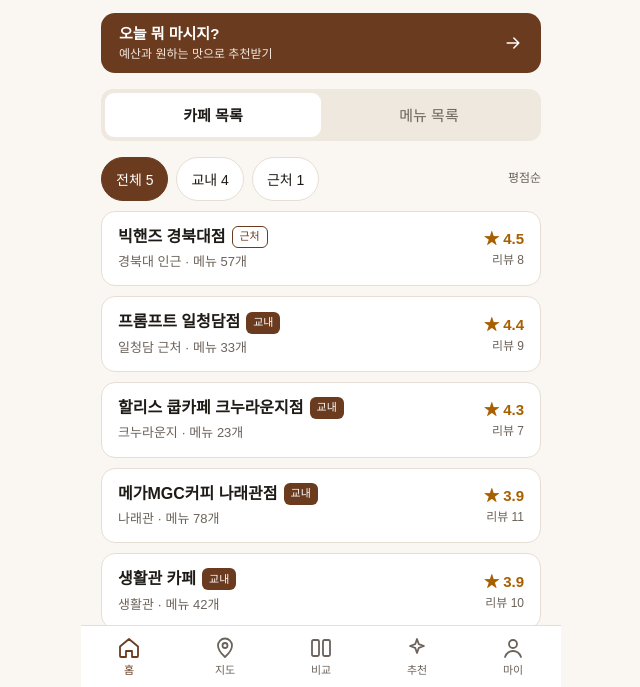
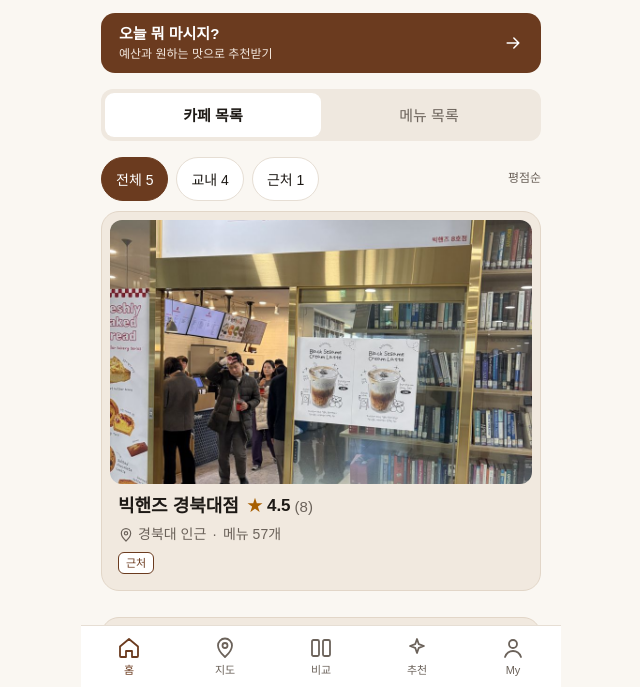
Before and after one commit to minseongee/gcgteam9, a plain HTML site: page index.html in a window 1280 px wide. Shown: the part 111-798 px from the top of the page, without its empty margins (319-959 px from the left). Drawn offline with Linux system fonts and the light colour scheme.

Commit message:
feat : 카페 사진 추가, 홈 카페 목록 사진 카드로 변경

```diff
--- a/css/style.css
+++ b/css/style.css
@@ -6,6 +6,8 @@
     --accent: #6B3B1F;      /* 강조(버튼·선택됨) */
     --accent-dark: #4A2814; /* 강조 눌렀을 때 */
     --accent-soft: #F3E8DF; /* 강조 옅은 바탕 */
+    --cafe-card-bg: #F1E9DF; /* 홈 카페 카드 바탕 (배경보다 조금 진하게) */
+    --cafe-card-line: #E2D6C8; /* 홈 카페 카드 테두리 */
     --text: #1E1A16;        /* 본문 글자 */
     --muted: #6B625A;       /* 보조 글자 */
     --line: #E6DED4;        /* 테두리 */
@@ -626,40 +628,85 @@ select.input {
 
 .cafe-card {
     display: flex;
-    justify-content: space-between;
-    align-items: center;
-    gap: 12px;
-}
-
-.cafe-card-main {
-    display: flex;
-    flex-direction: column;
-    gap: 5px;
+    flex-direction: column;
+    margin-bottom: 16px;
+    padding: 8px;
+    border: 1px solid var(--cafe-card-line);
+    border-radius: 18px;
+    background: var(--cafe-card-bg);
+    color: var(--text);
+    text-decoration: none;
+}
+
+.cafe-card-body {
+    display: flex;
+    flex-direction: column;
+    gap: 6px;
+    padding: 10px 8px 8px;
+}
+
+a.cafe-card:focus-visible {
+    outline: 2px solid var(--accent);
+    outline-offset: 3px;
+}
+
+.cafe-card-title {
+    display: flex;
+    align-items: center;
+    gap: 4px;
     min-width: 0;
 }
 
-.cafe-card-title {
-    display: flex;
-    align-items: center;
+.cafe-card-name {
+    min-width: 0;
+    margin-right: 4px;
+    overflow: hidden;
+    font-size: 18px;
+    font-weight: 700;
+    white-space: nowrap;
+    text-overflow: ellipsis;
+}
+
+.cafe-card-star {
+    flex-shrink: 0;
+    color: var(--star);
+    font-size: 16px;
+}
+
+.cafe-card-rating {
+    flex-shrink: 0;
+    font-size: 17px;
+    font-weight: 700;
+}
+
+.cafe-card-count {
+    flex-shrink: 0;
+    color: var(--muted);
+    font-size: 15px;
+}
+
+.cafe-card-noreview {
+    flex-shrink: 0;
+    color: var(--muted);
+    font-size: 14px;
+}
+
+.cafe-card-meta {
+    display: flex;
+    align-items: center;
+    gap: 4px;
+    color: var(--muted);
+    font-size: 14px;
+}
+
+.cafe-card-dot {
+    margin: 0 2px;
+}
+
+.cafe-card-tags {
+    display: flex;
     gap: 6px;
-}
-
-.cafe-card-name {
-    font-size: 16px;
-    font-weight: 700;
-}
-
-.cafe-card-sub {
-    font-size: 13px;
-}
-
-.cafe-card-score {
-    display: flex;
-    flex-direction: column;
-    align-items: flex-end;
-    gap: 3px;
-    flex-shrink: 0;
-    font-size: 15px;
+    margin-top: 2px;
 }
 
 .home-group-head {
@@ -1462,3 +1509,39 @@ select.input {
     font-size: 12px;
     line-height: 1.5;
 }
+
+/* 카페 사진 (홈 카페 카드, 카페 상세 위쪽) */
+.cafe-card-photo {
+    display: block;
+    width: 100%;
+    aspect-ratio: 16 / 10;
+    border-radius: 12px;
+    object-fit: cover;
+    object-position: center 35%;
+    background: var(--accent-soft);
+}
+
+.cafe-hero {
+    display: block;
+    width: 100%;
+    aspect-ratio: 4 / 3;
+    border-radius: 16px;
+    object-fit: cover;
+    object-position: center 35%;
+    background: var(--accent-soft, #F3E8DF);
+}
+
+.cafe-card-photo.is-placeholder,
+.cafe-hero.is-placeholder {
+    display: flex;
+    align-items: center;
+    justify-content: center;
+    color: var(--accent, #6B3B1F);
+    font-weight: 700;
+    font-size: 24px;
+}
+
+.cafe-card-photo.is-placeholder,
+.cafe-hero.is-placeholder {
+    font-size: 48px;
+}
--- a/js/cafes.js
+++ b/js/cafes.js
@@ -169,6 +169,7 @@ const Cafes = {
             areaLabel: Cafes.areaLabels[cafe.area],
             locationText: cafe.locationText,
             openHours: cafe.openHours,
+            photo: typeof cafe.photo === 'string' ? cafe.photo : '',
             menuCount: menuIds.length,
             avgRating: Cafes.calcAvgRating(ratings),
             reviewCount: ratings.length
--- a/js/data.js
+++ b/js/data.js
@@ -18,15 +18,20 @@ const SEED_DATA = {
     ],
     cafes: [
         { id: 1, ownerId: 1, name: '프롬프트 일청담점', area: 'campus', locationText: '일청담 근처',
-          lat: 0, lng: 0, openHours: '영업시간 확인 중' },    // TODO: 실제 위도·경도, 영업시간
+          lat: 0, lng: 0, openHours: '영업시간 확인 중',
+          photo: 'img/cafes/cafe-1.jpg' },    // TODO: 실제 위도·경도, 영업시간
         { id: 2, ownerId: 2, name: '생활관 카페', area: 'campus', locationText: '생활관',
-          lat: 0, lng: 0, openHours: '영업시간 확인 중' },    // TODO: 실제 위도·경도, 영업시간
+          lat: 0, lng: 0, openHours: '영업시간 확인 중',
+          photo: 'img/cafes/cafe-2.jpg' },    // TODO: 실제 위도·경도, 영업시간
         { id: 3, ownerId: 3, name: '할리스 쿱카페 크누라운지점', area: 'campus', locationText: '크누라운지',
-          lat: 0, lng: 0, openHours: '영업시간 확인 중' },    // TODO: 실제 위도·경도, 영업시간
+          lat: 0, lng: 0, openHours: '영업시간 확인 중',
+          photo: 'img/cafes/cafe-3.jpg' },    // TODO: 실제 위도·경도, 영업시간
         { id: 4, ownerId: 4, name: '메가MGC커피 나래관점', area: 'campus', locationText: '나래관',
-          lat: 0, lng: 0, openHours: '영업시간 확인 중' },    // TODO: 실제 위도·경도, 영업시간
+          lat: 0, lng: 0, openHours: '영업시간 확인 중',
+          photo: 'img/cafes/cafe-4.jpg' },    // TODO: 실제 위도·경도, 영업시간
         { id: 5, ownerId: 5, name: '빅핸즈 경북대점', area: 'nearby', locationText: '경북대 인근',
-          lat: 0, lng: 0, openHours: '영업시간 확인 중' }    // TODO: 실제 위도·경도, 영업시간
+          lat: 0, lng: 0, openHours: '영업시간 확인 중',
+          photo: 'img/cafes/cafe-5.jpg' }    // TODO: 실제 위도·경도, 영업시간
     ],
     menuTypes: [
         { id: 1, name: '커피' },
--- a/js/ui/cafe.js
+++ b/js/ui/cafe.js
@@ -46,6 +46,7 @@
     // 출력: 없음
     function renderInfo(cafe) {
         const info = el('section', 'section');
+        info.appendChild(cafePhoto(cafe, 'cafe-hero'));
         const title = el('div', 'cafe-title');
         title.appendChild(el('h1', 'cafe-name', cafe.name));
         title.appendChild(areaBadge(cafe.area));
--- a/js/ui/common.js
+++ b/js/ui/common.js
@@ -85,7 +85,7 @@ function renderTabBar(current) {
         { key: 'map', label: '지도', href: 'map.html' },
         { key: 'compare', label: '비교', href: 'compare.html' },
         { key: 'recommend', label: '추천', href: 'recommend.html' },
-        { key: 'my', label: '마이', href: 'mypage.html' }
+        { key: 'my', label: 'My', href: 'mypage.html' }
     ];
     const nav = document.getElementById('tab-bar');
     nav.textContent = '';
@@ -203,3 +203,22 @@ function loginUrl() {
     const page = location.pathname.split('/').pop() + location.search;
     return 'login.html?next=' + encodeURIComponent(page);
 }
+
+// 역할: 카페 사진 요소를 만든다. 사진이 없으면 카페 이름 첫 글자로 된 자리 표시를 만든다
+// 입력: cafe - CafeItem (photo, name 사용), className - 붙일 클래스 ('cafe-card-photo' | 'cafe-hero')
+// 출력: <img> 또는 <span> 요소 (불러오기에 실패해도 자리 표시로 바뀜)
+function cafePhoto(cafe, className) {
+    const placeholder = el('span', className + ' is-placeholder', cafe.name.charAt(0));
+    placeholder.setAttribute('aria-hidden', 'true');
+    if (cafe.photo === '') {
+        return placeholder;
+    }
+    const img = el('img', className);
+    img.src = cafe.photo;
+    img.alt = cafe.name + ' 사진';
+    img.loading = 'lazy';
+    img.addEventListener('error', function () {
+        img.replaceWith(placeholder);
+    });
+    return img;
+}
--- a/js/ui/home.js
+++ b/js/ui/home.js
@@ -5,29 +5,45 @@
     const app = document.getElementById('app');
     let currentArea = 'all';
 
-    // 역할: 카페 카드 하나를 만든다
+    // 역할: 카페 카드 하나를 만든다 (배달 앱처럼 위에 큰 사진, 아래에 이름·평점·위치·배지)
     // 입력: cafe - CafeItem
-    // 출력: <a class="card"> 요소 (누르면 cafe.html?id=)
+    // 출력: <a class="cafe-card"> 요소 (누르면 cafe.html?id=)
     function makeCafeCard(cafe) {
-        const card = el('a', 'card cafe-card');
+        const card = el('a', 'cafe-card');
         card.href = 'cafe.html?id=' + cafe.id;
+        card.appendChild(cafePhoto(cafe, 'cafe-card-photo'));
+        const body = el('span', 'cafe-card-body');
+        card.appendChild(body);
 
-        const left = el('span', 'cafe-card-main');
         const title = el('span', 'cafe-card-title');
         title.appendChild(el('span', 'cafe-card-name', cafe.name));
-        title.appendChild(areaBadge(cafe.area));
-        left.appendChild(title);
-        left.appendChild(el('span', 'muted cafe-card-sub', cafe.locationText + ' · 메뉴 ' + cafe.menuCount + '개'));
-        card.appendChild(left);
+        if (cafe.avgRating === null) {
+            title.appendChild(el('span', 'cafe-card-noreview', '리뷰 없음'));
+        } else {
+            const star = el('span', 'cafe-card-star', '★');
+            star.setAttribute('aria-hidden', 'true');
+            title.appendChild(star);
+            const rating = el('span', 'cafe-card-rating', cafe.avgRating.toFixed(1));
+            rating.setAttribute('aria-label', '평점 ' + cafe.avgRating.toFixed(1));
+            title.appendChild(rating);
+            const count = el('span', 'cafe-card-count', '(' + cafe.reviewCount + ')');
+            count.setAttribute('aria-label', '리뷰 ' + cafe.reviewCount + '개');
+            title.appendChild(count);
+        }
+        body.appendChild(title);
 
-        const right = el('span', 'cafe-card-score');
-        if (cafe.avgRating === null) {
-            right.appendChild(el('span', 'rating is-none', '리뷰 없음'));
-        } else {
-            right.appendChild(el('span', 'rating', formatRating(cafe.avgRating)));
-            right.appendChild(el('span', 'muted small', '리뷰 ' + cafe.reviewCount));
-        }
-        card.appendChild(right);
+        const meta = el('span', 'cafe-card-meta');
+        meta.appendChild(icon('pin', 16));
+        meta.appendChild(el('span', '', cafe.locationText));
+        const dot = el('span', 'cafe-card-dot', '·');
+        dot.setAttribute('aria-hidden', 'true');
+        meta.appendChild(dot);
+        meta.appendChild(el('span', '', '메뉴 ' + cafe.menuCount + '개'));
+        body.appendChild(meta);
+
+        const tags = el('span', 'cafe-card-tags');
+        tags.appendChild(areaBadge(cafe.area));
+        body.appendChild(tags);
         return card;
     }
 
```
Also changed, not shown: js/mock/cafes.mock.js (+4 -4 lines), img/cafes/cafe-1.jpg (added), img/cafes/cafe-2.jpg (added), img/cafes/cafe-3.jpg (added), img/cafes/cafe-4.jpg (added), img/cafes/cafe-5.jpg (added), 3 other files.
